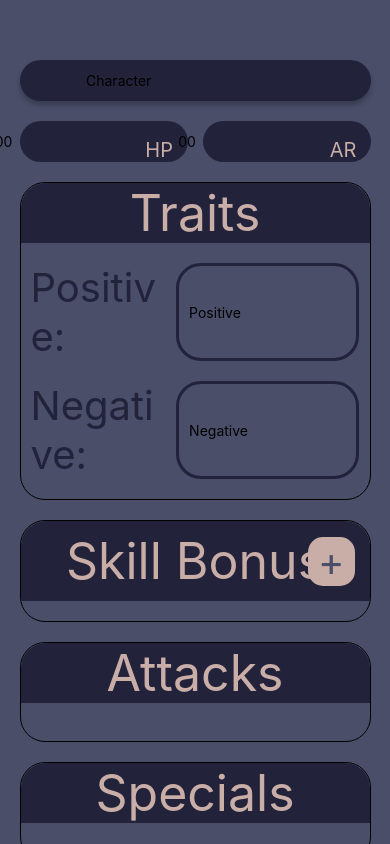
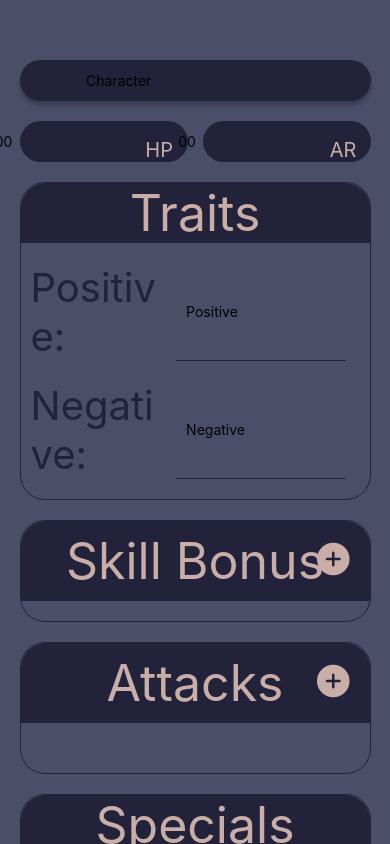
Before and after one commit to mattlee24/DandDApp, a React Native app: screen / in a window 390 px wide. Built offline with nearby package versions, Linux system fonts and the light colour scheme.

Commit message:
Attacks Section

```diff
--- a/Screens/CharacterScreen.js
+++ b/Screens/CharacterScreen.js
@@ -11,14 +11,15 @@ const CharacterScreen = () => {
   const [ armour, setArmour ] = useState('00');
   const [ positiveTrait, setPositiveTrait ] = useState('Positive');
   const [ negativeTrait, setNegativeTrait ] = useState('Negative');
-  const [ skillsData, setSkillsData ] = useState({})
+  const [ skillsData, setSkillsData ] = useState({});
+  const [ attacksData, setAttacksData ] = useState({});
 
   useEffect(() => {
 
     const getCharacterData = async () => {
       let values;
       try {
-        values = await AsyncStorage.multiGet(['Name', 'Health', 'Armour', 'Positive', 'Negative', 'Skills'])
+        values = await AsyncStorage.multiGet(['Name', 'Health', 'Armour', 'Positive', 'Negative', 'Skills', 'Attacks'])
 
         if (values[0][1] != null) {
           setName(values[0][1])
@@ -42,6 +43,10 @@ const CharacterScreen = () => {
 
         if (values[5][1] != null ) {
           setSkillsData(JSON.parse(values[5][1]))
+        }
+
+        if (values[6][1] != null ) {
+          setAttacksData(JSON.parse(values[6][1]))
         }
 
       } catch (e) {
@@ -102,7 +107,7 @@ const CharacterScreen = () => {
   const addSkillsData = () => {
     let id = Object.keys(skillsData).length;
     id = id + 1;
-    setSkillsData({ ...skillsData,
+    setSkillsData({...skillsData,
       [id] :{
         "name": "Edit",
         "number": "+0",
@@ -116,6 +121,32 @@ const CharacterScreen = () => {
     delete editData[id]
     setSkillsData({...editData})
     await AsyncStorage.setItem('Skills', JSON.stringify(skillsData))
+  }
+
+  const addAttacksData = () => {
+    let id = Object.keys(attacksData).length;
+    id = id + 1;
+    setAttacksData({...attacksData,
+      [id] :{
+        "attack": "Edit",
+        "id": id
+      }
+    })
+  }
+
+  const updateAttacksDataStorage = async () => {
+    try {
+      await AsyncStorage.setItem('Attacks', JSON.stringify(attacksData))
+    } catch (e) {
+      console.log('Error:',e)
+    }
+  }
+
+  const deleteItemFromAttacksStorage = async (id) => {
+    let editData = attacksData;
+    delete editData[id]
+    setAttacksData({...editData})
+    await AsyncStorage.setItem('Attacks', JSON.stringify(attacksData))
   }
 
     return (
@@ -213,7 +244,7 @@ const CharacterScreen = () => {
             <View style={styles.skillsTitle}>
               <Text style={styles.textColor}>Skill Bonus</Text>
               <TouchableOpacity style={styles.addSkillButton} onPress={() => {addSkillsData()}}>
-                <Text style={styles.addButton}>+</Text>
+                <Ionicons style={styles.addButton} name="add-circle"></Ionicons>
               </TouchableOpacity>
             </View>
             <View style={styles.skillContent}>
@@ -232,7 +263,7 @@ const CharacterScreen = () => {
                       keyboardType="phone-pad"
                       keyboardAppearance="dark"
                       value={skillsData[index.id].number}
-                      onChangeText={(text) => setSkillsData({ ...skillsData,
+                      onChangeText={(text) => setSkillsData({...skillsData,
                         [index.id] :{
                           "name": index.name,
                           "number": text,
@@ -252,7 +283,7 @@ const CharacterScreen = () => {
                       keyboardType="ascii-capable"
                       keyboardAppearance="dark"
                       value={skillsData[index.id].name}
-                        onChangeText={(text) => setSkillsData({ ...skillsData,
+                        onChangeText={(text) => setSkillsData({...skillsData,
                           [index.id] :{
                             "name": text,
                             "number": index.number,
@@ -272,10 +303,41 @@ const CharacterScreen = () => {
             </View>
           </View>
           <View style={styles.skillBonus}>
-            <View style={styles.traitsTitle}>
+          <View style={styles.skillsTitle}>
               <Text style={styles.textColor}>Attacks</Text>
+              <TouchableOpacity style={styles.addSkillButton} onPress={() => {addAttacksData()}}>
+                <Ionicons style={styles.addButton} name="add-circle"></Ionicons>
+              </TouchableOpacity>
             </View>
-            <View style={styles.traitsContent}>
+            <View style={styles.attacksContent}>
+                {Object.values(attacksData).map(index => {
+                  return (
+                    <View key={index.id} style={styles.attackPoint}>
+                      <TouchableOpacity onPress={() => deleteItemFromAttacksStorage(index.id)}>
+                        <Ionicons style={styles.attackPointText} name="remove-circle"></Ionicons>
+                      </TouchableOpacity>
+                      <TextInput
+                        style={styles.attackPointTextInput}
+                        color={colors.Brown}
+                        fontSize={25}
+                        cursorColor={colors.Brown}
+                        autoCapitalize="none"
+                        keyboardType="ascii-capable"
+                        keyboardAppearance="dark"
+                        value={attacksData[index.id].attack}
+                        width={'90%'}
+                        multiline={true}
+                        onChangeText={(text) => setAttacksData({...attacksData,
+                          [index.id] :{
+                            "attack": text,
+                            "id": index.id
+                          }
+                        })}
+                        onEndEditing={() => updateAttacksDataStorage()}
+                      />
+                    </View>
+                  )
+                })}
             </View>
           </View>
           <View style={styles.skillBonus}>
@@ -358,16 +420,16 @@ const styles = StyleSheet.create({
     borderWidth: 1,
     height: 'auto',
     paddingBottom: 20,
+    borderColor: colors.Navy
   },
   traitsStyle: {
-    borderWidth: 3,
-    borderRadius: 25,
-    borderColor: colors.Navy,
+    borderBottomWidth: 1,
+    borderBottomColor: colors.Navy,
     paddingHorizontal: 10,
     paddingVertical: 6,
     marginTop: 20,
     marginLeft: 10,
-    maxWidth: '54%'
+    width: '50%'
   },
   positiveAndNegative: {
     flexDirection: 'row',
@@ -385,6 +447,7 @@ const styles = StyleSheet.create({
     borderWidth: 1,
     height: 'auto',
     minHeight: 100,
+    borderColor: colors.Navy
   },
   skillsTitle: {
     backgroundColor: colors.Navy,
@@ -404,15 +467,14 @@ const styles = StyleSheet.create({
     position: 'absolute',
     right: 0,
     top: 0,
-    marginRight: 15,
+    marginRight: 5,
     marginTop: 16,
-    backgroundColor: colors.Brown,
     paddingHorizontal: 10,
     borderRadius: 15,
   },
   addButton: {
     fontSize: 40,
-    color: colors.Blue,
+    color: colors.Brown,
   },
   singleSkillView: {
     width: '100%',
@@ -452,6 +514,27 @@ const styles = StyleSheet.create({
     fontSize: 40,
     color: colors.Red
   },
+  attacksContent: {
+    width: '100%',
+    paddingBottom: 30,
+    paddingRight: 20
+  },
+  attackPoint: {
+    flexDirection: 'row',
+    marginTop: 20,
+    alignItems: 'center',
+    marginLeft: 20,
+    maxWidth: '90%',
+  },
+  attackPointText: {
+    color: colors.Brown,
+    fontSize: 25,
+    marginRight: 20,
+  },
+  attackPointTextInput: {
+    alignSelf: 'center',
+    marginTop: -5
+  },
   inventory: {
     marginTop: 20,
     alignItems: 'center',
@@ -461,7 +544,8 @@ const styles = StyleSheet.create({
     borderWidth: 1,
     height: 'auto',
     minHeight: 100,
-    marginBottom: 600
+    marginBottom: 600,
+    borderColor: colors.Navy
   },
   button: {
     position: 'absolute',
```
